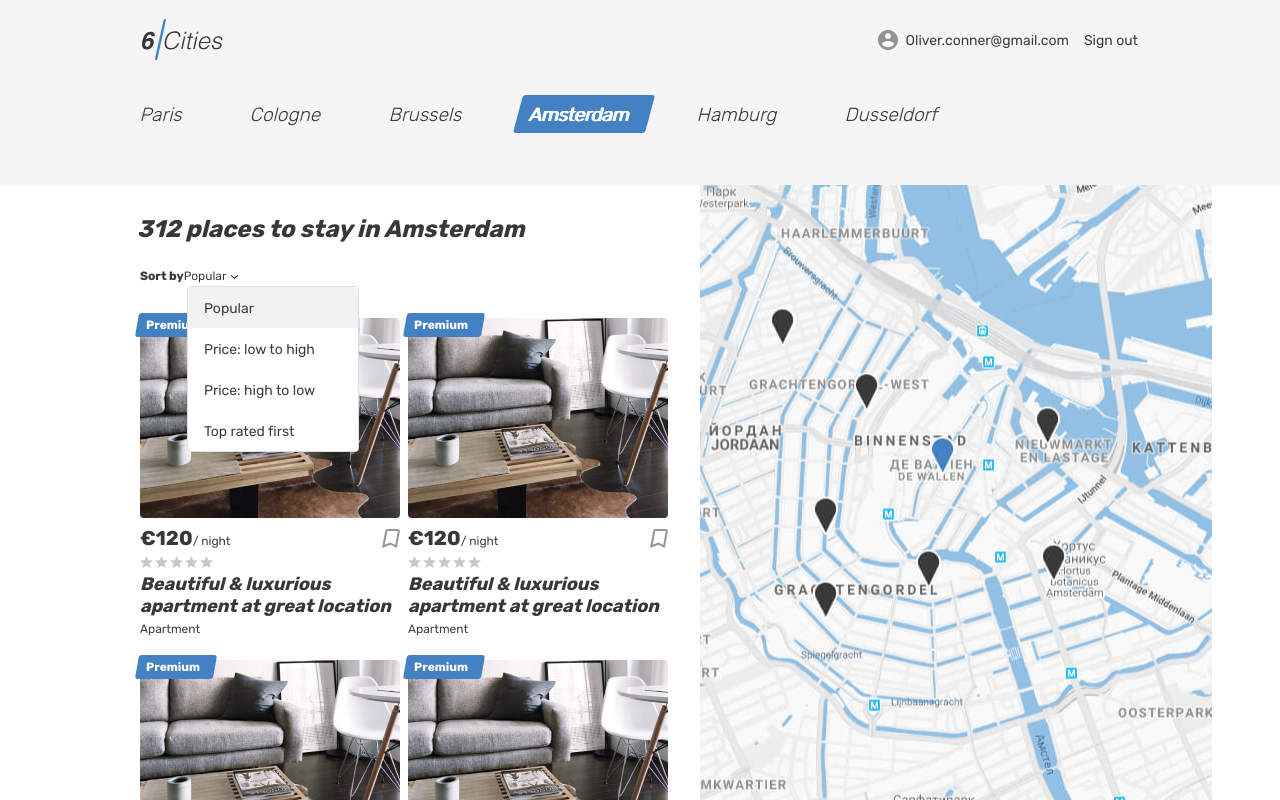
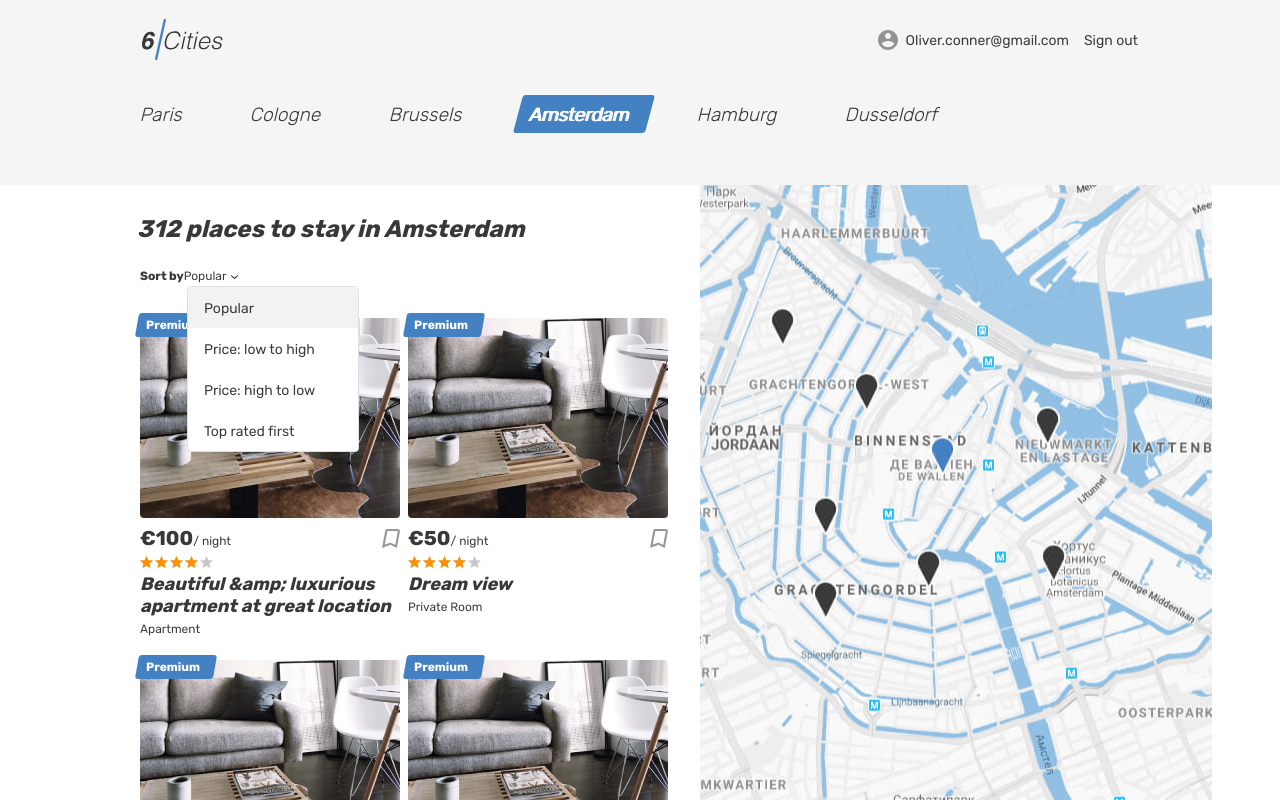
Before and after one commit to TGlubokaia/594771-six-cities-7, a React (Create React App) app in the folder project/: page / in a window 1280 px wide. Built offline with nearby package versions, Linux system fonts and the light colour scheme.

Commit message:
Создание модулей для описания пропсов рефакторинг компонента предложения в списке
Ошибка в консоли на отсутствие ключей в элементах массива

```diff
--- a/project/src/components/app/app.jsx
+++ b/project/src/components/app/app.jsx
@@ -7,23 +7,28 @@ import RoomScreen from '../room-screen/room-screen';
 import NotFoundScreen from '../not-found-screen/not-found-screen';
 import PropTypes from 'prop-types';
 import {AppRoute} from '../../const.js';
+import aptDataProp from '../apt.prop';
+import reviewDataProp from '../room-screen/room-screen.prop';
 
 
 function App(props) {
-  const { aptCount } = props;
+  const { offers, reviews } = props;
   return(
     <BrowserRouter>
       <Switch>
         <Route exact path={AppRoute.ROOT}>
           <MainScreen
-            aptCount={aptCount}
+            offers={offers}
           />
         </Route>
         <Route exact path={AppRoute.FAVORITES}>
           <FavoritesScreen />
         </Route>
         <Route exact path={AppRoute.ROOM}>
-          <RoomScreen />
+          <RoomScreen
+            offers={offers}
+            reviews={reviews}
+          />
         </Route>
         <Route exact path={AppRoute.LOGIN}>
           <SignInScreen />
@@ -37,7 +42,8 @@ function App(props) {
 }
 
 App.propTypes = {
-  aptCount: PropTypes.number.isRequired,
+  offers: PropTypes.arrayOf(aptDataProp),
+  reviews: PropTypes.arrayOf(reviewDataProp),
 };
 
 export default App;
--- a/project/src/components/apt-item/apt-item.jsx
+++ b/project/src/components/apt-item/apt-item.jsx
@@ -1,6 +1,11 @@
 import React from 'react';
+import aptDataProp from '../apt.prop';
 
-function AptItem() {
+function AptItem(props) {
+  const {offer} = props;
+  const {type, price, title} = offer;
+
+
   return (
     <article className="cities__place-card place-card">
       <div className="place-card__mark">
@@ -14,7 +19,7 @@ function AptItem() {
       <div className="place-card__info">
         <div className="place-card__price-wrapper">
           <div className="place-card__price">
-            <b className="place-card__price-value">&euro;120</b>
+            <b className="place-card__price-value">&euro;{price}</b>
             <span className="place-card__price-text">&#47;&nbsp;night</span>
           </div>
           <button className="place-card__bookmark-button button" type="button">
@@ -26,17 +31,21 @@ function AptItem() {
         </div>
         <div className="place-card__rating rating">
           <div className="place-card__stars rating__stars">
-            <span style={{width: '80'}}></span>
+            <span style={{width: '80%'}}></span>
             <span className="visually-hidden">Rating</span>
           </div>
         </div>
         <h2 className="place-card__name">
-          <a href="#">Beautiful &amp; luxurious apartment at great location</a>
+          <a href="#">{title}</a>
         </h2>
-        <p className="place-card__type">Apartment</p>
+        <p className="place-card__type">{type}</p>
       </div>
     </article>
   );
 }
 
+AptItem.propTypes = {
+  offer: aptDataProp,
+};
+
 export default AptItem;
--- a/project/src/components/main-screen/main-screen.jsx
+++ b/project/src/components/main-screen/main-screen.jsx
@@ -2,17 +2,18 @@ import React from 'react';
 import AptItem from '../apt-item/apt-item';
 import PropTypes from 'prop-types';
 import Logo from '../logo/logo';
+import aptDataProp from '../apt.prop';
 
-const renderApt = function (count) {
+const renderApt = function (offers) {
   const items = [];
-  for (let i = 0; i < count; i++) {
-    items.push(<AptItem />);
+  for (let i = 0; i < offers.length; i++) {
+    items.push(<AptItem offer={offers[i]}/>);
   }
   return items;
 };
 
 function MainScreen(props) {
-  const {aptCount} = props;
+  const {offers} = props;
 
   return (
     <React.Fragment>
@@ -105,7 +106,7 @@ function MainScreen(props) {
                   </ul>
                 </form>
                 <div className="cities__places-list places__list tabs__content">
-                  {renderApt(aptCount)}
+                  {renderApt(offers)}
                 </div>
               </section>
               <div className="cities__right-section">
@@ -120,7 +121,7 @@ function MainScreen(props) {
 }
 
 MainScreen.propTypes = {
-  aptCount: PropTypes.number.isRequired,
+  offers: PropTypes.arrayOf(aptDataProp),
 };
 
 export default MainScreen;
--- a/project/src/const.js
+++ b/project/src/const.js
@@ -5,11 +5,11 @@ const AppRoute = {
   ROOT: '/',
 };
 
-// const OfferType = {
-//     APARTMENT: 'Apartment',
-//     ROOM: 'Private Room',
-//     HOUSE: 'House',
-//     HOTEL: 'Hotel',
-// }
+const OfferType = {
+  APARTMENT: 'Apartment',
+  ROOM: 'Private Room',
+  HOUSE: 'House',
+  HOTEL: 'Hotel',
+};
 
-export {AppRoute};
+export { AppRoute, OfferType };
--- a/project/src/index.js
+++ b/project/src/index.js
@@ -1,6 +1,8 @@
 import React from 'react';
 import ReactDOM from 'react-dom';
 import App from './components/app/app';
+import offers from './mocks/offers';
+import reviews from './mocks/reviews';
 
 const Setting = {
   APT_COUNT: 5,
@@ -8,7 +10,11 @@ const Setting = {
 
 ReactDOM.render(
   <React.StrictMode>
-    <App aptCount={Setting.APT_COUNT}/>
+    <App
+      aptCount={Setting.APT_COUNT}
+      offers={offers}
+      review={reviews}
+    />
   </React.StrictMode>,
   document.getElementById('root'),
 );
--- a/project/src/mocks/offers.js
+++ b/project/src/mocks/offers.js
@@ -1,85 +1,144 @@
 import { nanoid } from 'nanoid';
-import { reviews } from './reviews';
 
 const AVATAR_URL = 'https://i.pravatar.cc/128';
 
 const offers = [
   {
     id: nanoid(),
-    type: 'apartment',
-    isPremium: false,
-    bedroomsCount: 3,
-    capacity: 4,
+    type: 'Apartment',
+    city: {
+      location: {
+        latitude: 52.370216,
+        longitude: 4.895168,
+        zoom: 10,
+      },
+      cityName: 'Amsterdam',
+    },
+    goods: ['Heating', 'Kitchen', 'Cable TV', 'Washing machine', 'Coffee machine', 'Dishwasher'],
+    bedrooms: 3,
+    maxAdults: 4,
     title: 'Beautiful &amp; luxurious apartment at great location',
     desc: 'A quiet cozy and picturesque that hides behind a a river by the unique lightness of Amsterdam. The building is green and from 18th century. An independent House, strategically located between Rembrand Square and National Opera, but where the bustle of the city comes to rest in this alley flowery and colorful.',
     price: 100,
+    previewImage: 'img/offer-1-1.jpg',
     images: ['img/offer-1-1.jpg', 'img/offer-1-2.jpg', 'img/offer-1-3.jpg', 'img/offer-1-4.jpg', 'img/offer-1-5.jpg', 'img/offer-1-6.jpg'],
     rating: 4.7,
-    isFavorite: false,
     host: {
       hostAvatar: `${AVATAR_URL}?rnd=${Math.random()}`,
+      id: 1,
       hostName: 'Angelina',
       isPro: true,
     },
-    offerReviews: reviews,
+    location: {
+      latitude: 52.35514938496378,
+      longitude: 4.673877537499948,
+      zoom: 8,
+    },
+    isPremium: false,
+    isFavorite: false,
   },
   {
     id: nanoid(),
-    type: 'room',
-    isPremium: false,
-    bedroomsCount: 1,
-    capacity: 2,
+    type: 'Private Room',
+    city: {
+      location: {
+        latitude: 52.370216,
+        longitude: 4.895168,
+        zoom: 10,
+      },
+      cityName: 'Amsterdam',
+    },
+    goods: ['Heating', 'Kitchen', 'Cable TV', 'Washing machine', 'Coffee machine', 'Dishwasher'],
+    bedrooms: 1,
+    maxAdults: 2,
     title: 'Dream view',
     desc: 'Right at the heart of Notting Hill Gate, on the 8th floor where you can enjoy an amazing view. We speak English, Spanish, Portuguese and Italian and always ready to assist our guests with information about London if they need. It’s a family home of three with a spare room for you.',
     price: 50,
+    previewImage: 'img/offer-1-1.jpg',
     images: ['img/offer-1-1.jpg', 'img/offer-1-2.jpg', 'img/offer-1-3.jpg', 'img/offer-1-4.jpg', 'img/offer-1-5.jpg', 'img/offer-1-6.jpg'],
-    rating: 4.7,
-    isFavorite: false,
+    rating: 4,
     host: {
       hostAvatar: `${AVATAR_URL}?rnd=${Math.random()}`,
+      id: 2,
       hostName: 'Alex',
       isPro: false,
     },
-    offerReviews: reviews,
+    location: {
+      latitude: 52.35514938496378,
+      longitude: 4.673877537499948,
+      zoom: 8,
+    },
+    isFavorite: false,
+    isPremium: false,
   },
   {
     id: nanoid(),
-    type: 'house',
-    isPremium: true,
-    bedroomsCount: 3,
-    capacity: 8,
+    type: 'House',
+    city: {
+      location: {
+        latitude: 52.370216,
+        longitude: 4.895168,
+        zoom: 10,
+      },
+      cityName: 'Amsterdam',
+    },
+    goods: ['Heating', 'Kitchen', 'Cable TV', 'Washing machine', 'Coffee machine', 'Dishwasher'],
+    bedrooms: 3,
+    maxAdults: 8,
     title: 'Architectural guesthouse in London Fields',
     desc: 'Tucked round the back of a London Fields cul-de-sac is this stylish Swedish/Japanese inspired Guesthouse, featured in The Guardian, The Modern House journal and East London Homes published by Hoxton Press.',
     price: 160,
+    previewImage: 'img/offer-1-1.jpg',
     images: ['img/offer-1-1.jpg', 'img/offer-1-2.jpg', 'img/offer-1-3.jpg', 'img/offer-1-4.jpg', 'img/offer-1-5.jpg', 'img/offer-1-6.jpg'],
-    rating: 4.7,
-    isFavorite: false,
+    rating: 3,
     host: {
       hostAvatar: `${AVATAR_URL}?rnd=${Math.random()}`,
+      id: 3,
       hostName: 'Casey',
       isPro: false,
     },
-    offerReviews: reviews,
+    location: {
+      latitude: 52.35514938496378,
+      longitude: 4.673877537499948,
+      zoom: 8,
+    },
+    isPremium: true,
+    isFavorite: false,
   },
   {
     id: nanoid(),
-    type: 'hotel',
-    isPremium: true,
-    bedroomsCount: 1,
-    capacity: 2,
+    type: 'Hotel',
+    city: {
+      location: {
+        latitude: 52.370216,
+        longitude: 4.895168,
+        zoom: 10,
+      },
+      cityName: 'Amsterdam',
+    },
+    goods: ['Heating', 'Kitchen', 'Cable TV', 'Washing machine', 'Coffee machine', 'Dishwasher'],
+    bedrooms: 1,
+    maxAdults: 2,
     title: 'Double Garden View room - London House Hotel',
     desc: 'London House Hotel is a newly refurbished and well established modern hotel in central London. We offer affordable accommodation that provides the comfort, style and service you would usually only expect from much more expensive hotels in London.',
     price: 70,
+    previewImage: 'img/offer-1-1.jpg',
     images: ['img/offer-1-1.jpg', 'img/offer-1-2.jpg', 'img/offer-1-3.jpg', 'img/offer-1-4.jpg', 'img/offer-1-5.jpg', 'img/offer-1-6.jpg'],
-    rating: 4.7,
-    isFavorite: false,
+    rating: 4.8,
     host: {
       hostAvatar: `${AVATAR_URL}?rnd=${Math.random()}`,
       hostName: 'Taylor',
+      id: 4,
       isPro: false,
     },
-    offerReviews: reviews,
-  }
+    location: {
+      latitude: 52.35514938496378,
+      longitude: 4.673877537499948,
+      zoom: 8,
+    },
+    isPremium: true,
+    isFavorite: false,
+  },
 ];
 
-export {offers};
+export default offers;
--- a/project/src/mocks/reviews.js
+++ b/project/src/mocks/reviews.js
@@ -1,29 +1,45 @@
 import {getRandomIntInclusive} from '../utils.js';
+import { nanoid } from 'nanoid';
 
 const AVATAR_URL = 'https://i.pravatar.cc/128';
 
 const reviews = [
   {
-    userAvatar: `${AVATAR_URL}?rnd=${Math.random()}`,
-    userName: 'Max',
+    id: nanoid(),
     userRating: getRandomIntInclusive(1, 5),
     date: 'April 2019',
     text: 'A quiet cozy and picturesque that hides behind a a river by the unique lightness of Amsterdam. The building is green and from 18th century.',
+    user: {
+      userAvatar: `${AVATAR_URL}?rnd=${Math.random()}`,
+      id: 2,
+      isPro: false,
+      userName: 'Max',
+    },
   },
   {
-    userAvatar: `${AVATAR_URL}?rnd=${Math.random()}`,
-    userName: 'Kira',
+    id: nanoid(),
     userRating: getRandomIntInclusive(1, 5),
     date: 'June 2018',
     text: 'A quiet cozy and picturesque that hides behind a a river by the unique lightness of Amsterdam. The building is green and from 18th century.',
+    user: {
+      userAvatar: `${AVATAR_URL}?rnd=${Math.random()}`,
+      id: 3,
+      isPro: false,
+      userName: 'Kira',
+    },
   },
   {
-    userAvatar: `${AVATAR_URL}?rnd=${Math.random()}`,
-    userName: 'George',
+    id: nanoid(),
     userRating: getRandomIntInclusive(1, 5),
     date: 'December 2018',
-    text: 'A quiet cozy and picturesque that hides behind a a river by the unique lightness of Amsterdam. The building is green and from 18th century.',
-  }
-],
+    comment: 'A quiet cozy and picturesque that hides behind a a river by the unique lightness of Amsterdam. The building is green and from 18th century.',
+    user: {
+      userAvatar: `${AVATAR_URL}?rnd=${Math.random()}`,
+      id: 4,
+      isPro: false,
+      userName: 'George',
+    },
+  },
+];
 
-export {reviews};
+export default reviews;
--- a/project/src/utils.js
+++ b/project/src/utils.js
@@ -2,6 +2,6 @@ const getRandomIntInclusive = function (min, max) {
   min = Math.ceil(min);
   max = Math.floor(max);
   return Math.floor(Math.random() * (max - min + 1)) + min; //Максимум и минимум включаются
-}
+};
 
 export {getRandomIntInclusive};
```
Also changed, not shown: project/src/components/apt.prop.js (added, +39 -0 lines), project/src/components/room-screen/room-screen.prop.js (added, +17 -0 lines).
